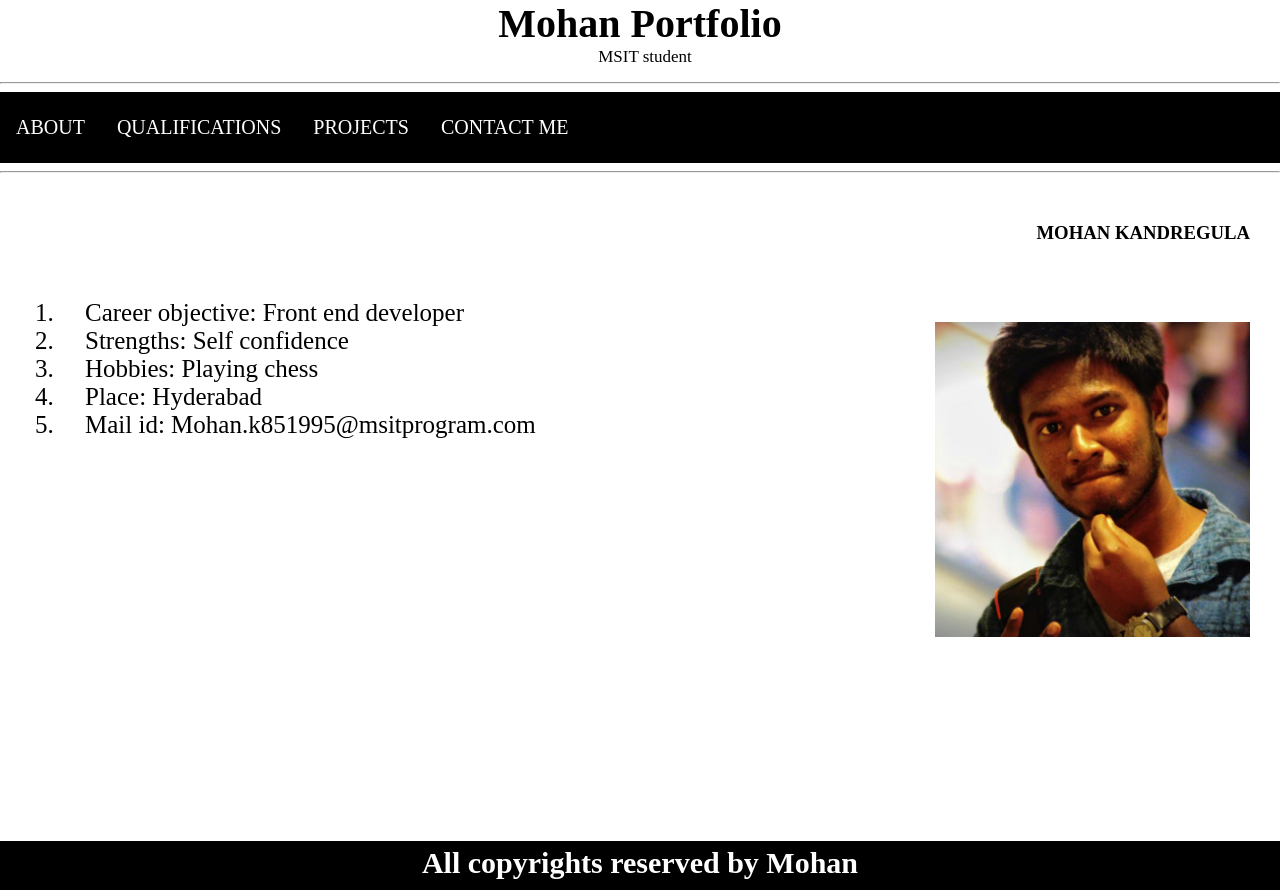
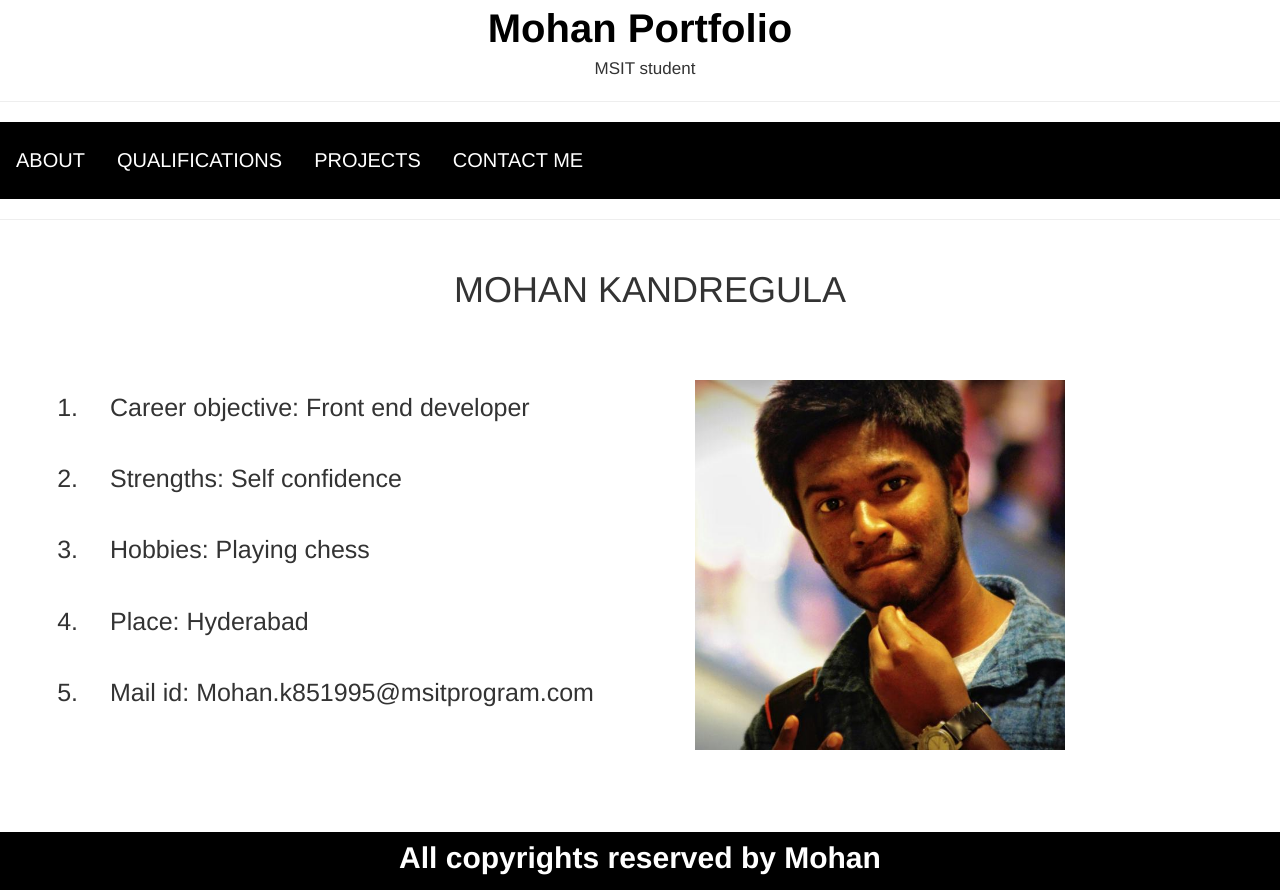
Before and after one commit to Mohankandregula-pixel/PORTFOLIO, a plain HTML site: page index.html in a window 1280 px wide. Drawn offline with nearby package versions, Linux system fonts and the light colour scheme.

Commit message:
bootstrap

```diff
--- a/index.html
+++ b/index.html
@@ -1,7 +1,11 @@
 <!DOCTYPE html> <!-- C:\Users\mohan\Documents\GitHub\PORTFOLIO\index.html -->
 <html>
 <head>
-    <title>Page Layout</title>
+    <title>Mohangadi Page</title>
+     <link rel="stylesheet" href="https://maxcdn.bootstrapcdn.com/bootstrap/3.4.1/css/bootstrap.min.css">
+  <script src="https://ajax.googleapis.com/ajax/libs/jquery/3.5.1/jquery.min.js"></script>
+  <script src="https://maxcdn.bootstrapcdn.com/bootstrap/3.4.1/js/bootstrap.min.js"></script>
+  <script src="https://cdnjs.cloudflare.com/ajax/libs/popper.js/1.16.0/umd/popper.min.js"></script>
     <style>
         .head1 {
             font-size:40px;
@@ -67,7 +71,9 @@
             margin-left:20px;
         }
     </style>
+
 </head>
+
 <body>
 
     <!-- Header Section -->
@@ -77,8 +83,23 @@
         </center>
     <hr>
     </header>
-    <article>
+
     <!-- Menu Navigation Bar -->
+<!--<ol class="nav justify-content-center grey lighten-4 py-4" align:center>
+  <li class="nav-item">
+    <a class="nav-link active" href="#!">Active</a>
+  </li>
+  <li class="nav-item">
+    <a class="nav-link" href="#!">Link</a>
+  </li>
+  <li class="nav-item">
+    <a class="nav-link" href="#!">Link</a>
+  </li>
+  <li class="nav-item">
+    <a class="nav-link disabled" href="#!">Disabled</a>
+  </li>
+</ol>-->
+
     <div class="menu">
         <a href="index.html">ABOUT</a>
         <a href="Qualifications.html">QUALIFICATIONS</a>
@@ -89,22 +110,31 @@
     <!-- Body section -->
     <div class = "body_sec">
         <section id="Content">
-            <h1 align="right">MOHAN KANDREGULA</h1>
-             <img align ="right" src="mohan.jpg"  width= "25%" >
-    <ol>
-        <li style="padding-left:1em" >Career objective: Front end developer</li>
-        <li style="padding-left:1em">Strengths: Self confidence</li>
-        <li style="padding-left:1em">Hobbies: Playing chess</li>
-        <li style="padding-left:1em">Place: Hyderabad</li>
+            <h1 align="center">MOHAN KANDREGULA</h1>
+<div class="row">
+    <div class="col-sm-6" style="padding:40px">
+         <ol>
+        <li style="padding-left:1em" >Career objective: Front end developer</li><br>
+        <li style="padding-left:1em">Strengths: Self confidence</li><br>
+        <li style="padding-left:1em">Hobbies: Playing chess</li><br>
+        <li style="padding-left:1em">Place: Hyderabad</li><br>
         <li style="padding-left:1em">Mail id: Mohan.k851995@msitprogram.com</li>
     </ol>
-        </section>
     </div>
+    <div class="col-sm-6" style="background-color:white;">
+       <div class="card" style="width:450px; float:center;" >
+    <img class="img-fluid rounded-circle" src="mohan.jpg" alt="Card image" style="width:100%; padding-right:50px;">
+  </div>
+  </div>
+    </div>
+  </div>
 
 
-</article>
+
+
 
     <!-- Footer Section -->
-    <footer>All copyrights reserved by Mohan</footer>
+
 </body>
+<footer>All copyrights reserved by Mohan</footer>
 </html>
```
Also changed, not shown: Contact.html (+5 -1 lines), Projects.html (+5 -1 lines), Qualifications.html (+6 -2 lines).
